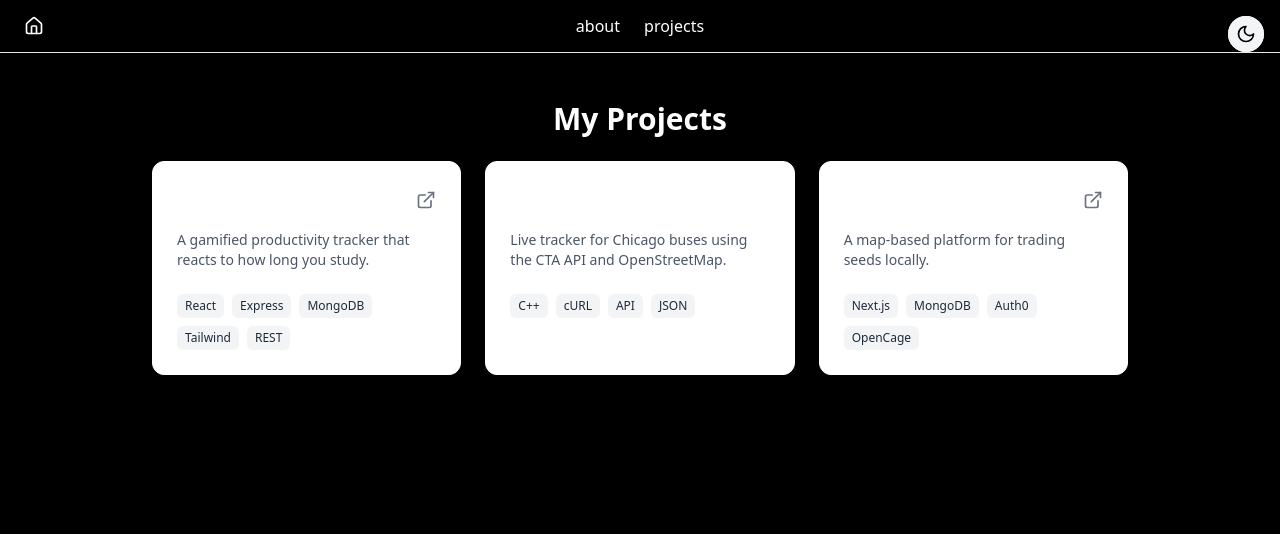
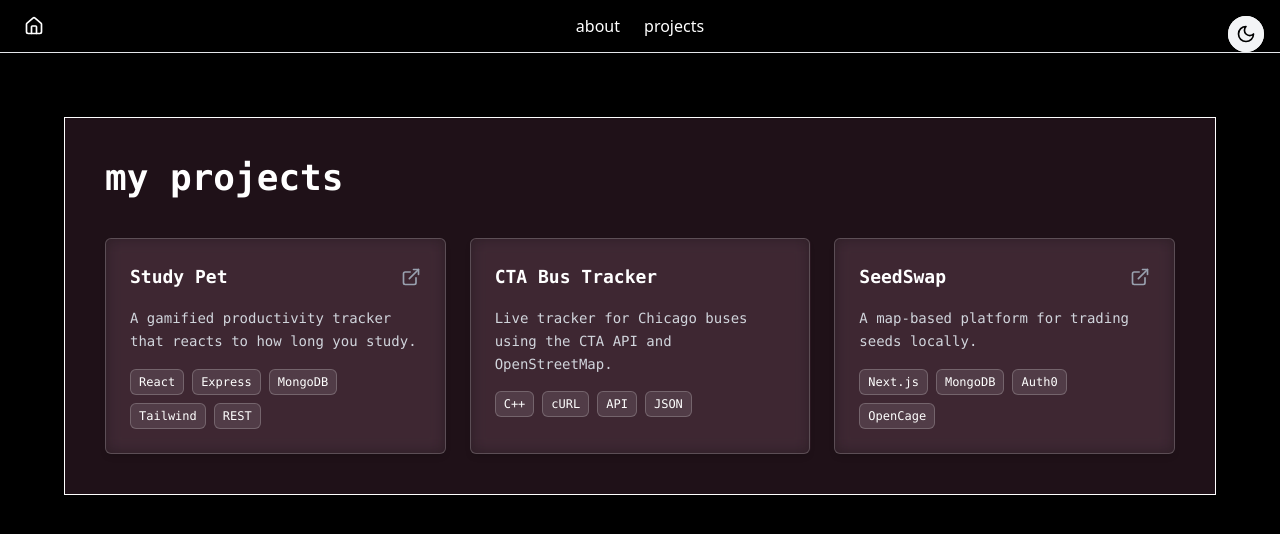
Before and after one commit to portiali/portfolio, a Next.js app in the folder my-app/: page /projects in a window 1280 px wide. Shown: the top 534 px of the page. Built offline with nearby package versions, Linux system fonts and the light colour scheme.

Commit message:
changed themes

```diff
--- a/my-app/src/app/globals.css
+++ b/my-app/src/app/globals.css
@@ -3,29 +3,35 @@
 @tailwind components;
 @tailwind utilities;
 
+
+
+@layer utilities {
+  @keyframes typing {
+    from { width: 0 }
+    to { width: 100% }
+  }
+
+  @keyframes blink {
+    50% { border-color: transparent }
+  }
+
+  .typing {
+    overflow: hidden;
+    white-space: nowrap;
+    border-right: 2px solid white;
+    /* animation: typing 1s steps(19, end) forwards, blink 0.7s step-end 2; */
+    animation: blink 0.7s step-end 3;
+  }
+   .animate-cursor {
+    animation: typing 0.5s blink 0.2s step-end 1;
+  }
+
+  .typing-done{
+    border-right: none;
+  }
+}
 body{
   @apply bg-black text-white dark:bg-white dark:text-black transition-colors duration-300;
   font-family: var(--font-geist-sans), sans-serif;
 
 }
-
-/*
-:root {
-  --background: #171717;
-  --foreground: #ffffff;
-}
-
-
-
-@media (prefers-color-scheme: light) {
-  :root {
-    --background: #0a0a0a;
-    --foreground: #ededed;
-  }
-}
-
-body {
-  background: var(--background);
-  color: var(--foreground);
-  font-family: Arial, Helvetica, sans-serif;
-} */
--- a/my-app/src/app/page.js
+++ b/my-app/src/app/page.js
@@ -1,35 +1,41 @@
-import { Github, Linkedin, Mail, Instagram } from 'lucide-react'
+// import { Github, Linkedin, Mail, Instagram } from 'lucide-react'
 
-export default function Home() {
-  return (
-    <div className="min-h-screen flex items-center justify-center px-4">
-      <div className="max-w-xl w-full bg-white dark:bg-gray-900 shadow-lg rounded-xl p-8 space-y-6 border dark:border-gray-700 text-center">
+// export default function Home() {
+//   return (
+//     <div className=" min-h-screen flex items-center justify-center px-4 bg-black">
+//       <div className="font-mono max-w-xl w-full bg-[rgba(105,58,82,0.3)] border border-white p-8 space-y-6 text-left shadow-lg backdrop-blur-sm">
 
-        {/* Heading */}
-        <h1 className="text-3xl font-bold">hi! it&apos;s portia</h1>
+//         {/* Heading */}
+//         <h1 className="text-4xl font-bold text-white typing">portia li</h1>
 
-        {/* Bio */}
-        <p className="text-gray-700 dark:text-gray-300">
-          i&apos;m a CS student at Northwestern and a developer with a passion for creative technology, interdiscplinary applications, and continuous learning.
-        </p>
+//         {/* Bio */}
+//         <p className="text-gray-300 leading-relaxed">
+//           hi there! i&apos;m a sophomore CS student at Northwestern and a developer with a passion for creative technology, interdisciplinary applications, and continuous learning.
+//         </p>
 
-        {/* Icons row */}
-        <div className="pt-4 flex justify-center gap-6 text-gray-600 dark:text-gray-300">
-          <a href="https://github.com/portiali" target="_blank" rel="noopener noreferrer" aria-label="GitHub">
-            <Github className="w-5 h-5 hover:text-black dark:hover:text-white transition" />
-          </a>
-          <a href="https://linkedin.com/in/portia-li1" target="_blank" rel="noopener noreferrer" aria-label="LinkedIn">
-            <Linkedin className="w-5 h-5 hover:text-blue-600 transition" />
-          </a>
-          <a href="https://instagram.com/portialii" target="_blank" rel="noopener noreferrer" aria-label="Instagram">
-            <Instagram className="w-5 h-5 hover:text-pink-500 transition" />
-          </a>
-          <a href="mailto:portiali530@gmail.com" aria-label="Email">
-            <Mail className="w-5 h-5 hover:text-red-500 transition" />
-          </a>
-        </div>
+//         {/* Icons row */}
+//         <div className="pt-4 flex gap-6 text-gray-400">
+//           <a href="https://github.com/portiali" target="_blank" rel="noopener noreferrer" aria-label="GitHub">
+//             <Github className="w-5 h-5 hover:text-white transition" />
+//           </a>
+//           <a href="https://linkedin.com/in/portia-li1" target="_blank" rel="noopener noreferrer" aria-label="LinkedIn">
+//             <Linkedin className="w-5 h-5 hover:text-blue-400 transition" />
+//           </a>
+//           <a href="https://instagram.com/portialii" target="_blank" rel="noopener noreferrer" aria-label="Instagram">
+//             <Instagram className="w-5 h-5 hover:text-pink-400 transition" />
+//           </a>
+//           <a href="mailto:portiali530@gmail.com" aria-label="Email">
+//             <Mail className="w-5 h-5 hover:text-red-400 transition" />
+//           </a>
+//         </div>
 
-      </div>
-    </div>
-  );
+//       </div>
+//     </div>
+//   )
+// }
+
+import Home from '@/components/Home'
+
+export default function Page() {
+  return <Home />
 }
--- a/my-app/src/app/projects/page.jsx
+++ b/my-app/src/app/projects/page.jsx
@@ -1,10 +1,15 @@
 import ProjectCard from '@/components/ProjectCard'
+import TypingText from '@/components/TypingText'
 
 export default function ProjectsPage() {
   return (
-    <div className="min-h-screen px-6 py-12 max-w-5xl mx-auto space-y-6">
-      <h1 className="text-3xl font-bold text-center mb-6">My Projects</h1>
+    <div className="min-h-screen bg-black px-6 py-16 flex items-start justify-center">
+      <div className="font-mono max-w-6xl w-full bg-[rgba(105,58,82,0.3)] border border-white p-10 shadow-lg backdrop-blur-sm space-y-10">
 
+        {/* Animated Heading */}
+        <TypingText text="my projects" className="text-4xl" />
+
+        {/* Project Grid */}
         <div className="grid grid-cols-1 sm:grid-cols-2 lg:grid-cols-3 gap-6">
           <ProjectCard
             title="Study Pet"
@@ -25,5 +30,6 @@ export default function ProjectsPage() {
           />
         </div>
       </div>
+    </div>
   )
 }
--- /dev/null
+++ b/my-app/src/components/Bio.jsx
@@ -0,0 +1,7 @@
+export default function Bio() {
+  return (
+    <p className="text-gray-300 leading-relaxed">
+      hi there! i&apos;m a sophomore CS student at Northwestern and a developer with a passion for creative technology, interdisciplinary applications, and continuous learning.
+    </p>
+  )
+}
--- /dev/null
+++ b/my-app/src/components/Heading.jsx
@@ -0,0 +1,34 @@
+// // export default function Heading() {
+// //   return (
+// //     <h1 className="text-4xl font-bold text-white typing">
+// //       portia li
+// //     </h1>
+// //   )
+// // }
+
+// 'use client'
+// import { useEffect, useState } from 'react'
+
+// export default function Heading() {
+//   const [done, setDone] = useState(false)
+
+//   useEffect(() => {
+//     const timeout = setTimeout(() => {
+//       setDone(true)
+//     }, 2000) // match the typing animation duration
+
+//     return () => clearTimeout(timeout)
+//   }, [])
+
+//   return (
+//     <h1 className={`text-4xl font-bold text-white ${done ? 'typing-done' : 'typing'}`}>
+//       portia li
+//     </h1>
+//   )
+// }
+
+import TypingText from '@/components/TypingText'
+
+export default function Heading() {
+  return <TypingText text="portia li" />
+}
--- /dev/null
+++ b/my-app/src/components/Home.jsx
@@ -0,0 +1,16 @@
+'use client'
+import Heading from './Heading'
+import Bio from './Bio'
+import SocialIcons from './SocialIcons'
+
+export default function Home() {
+  return (
+    <div className="min-h-screen flex items-center justify-center px-4 bg-black">
+      <div className="font-mono max-w-xl w-full bg-[rgba(105,58,82,0.3)] border border-white p-8 space-y-6 text-left shadow-lg backdrop-blur-sm">
+        <Heading />
+        <Bio />
+        <SocialIcons />
+      </div>
+    </div>
+  )
+}
--- a/my-app/src/components/ProjectCard.jsx
+++ b/my-app/src/components/ProjectCard.jsx
@@ -1,29 +1,33 @@
+
+
 'use client'
-import { Code2, Github, ExternalLink } from 'lucide-react'
+import { Github, ExternalLink } from 'lucide-react'
 
 export default function ProjectCard({ title, description, tools, link }) {
   return (
-    <div className="bg-white dark:bg-gray-900 border dark:border-gray-700 rounded-xl shadow hover:shadow-lg transition p-6 space-y-4">
+    <div className="bg-[rgba(255,255,255,0.05)] border border-white/20 backdrop-blur-sm text-gray-300 p-6 rounded-md shadow-md hover:shadow-lg transition space-y-4">
 
-      {/* Title */}
+      {/* Header */}
       <div className="flex items-center justify-between">
-        <h3 className="text-xl font-semibold">{title}</h3>
+        <h3 className="text-lg font-semibold text-white">{title}</h3>
         {link && (
-          <a href={link} target="_blank" rel="noopener noreferrer">
-            <ExternalLink className="w-5 h-5 text-gray-500 hover:text-blue-500" />
+          <a href={link} target="_blank" rel="noopener noreferrer" aria-label={`${title} external link`}>
+            <ExternalLink className="w-5 h-5 text-gray-400 hover:text-blue-400 transition" />
           </a>
         )}
       </div>
 
       {/* Description */}
-      <p className="text-gray-600 dark:text-gray-300 text-sm">{description}</p>
+      <p className="text-sm leading-relaxed text-gray-300">
+        {description}
+      </p>
 
       {/* Tools */}
-      <div className="flex flex-wrap gap-2 pt-2 text-xs">
+      <div className="flex flex-wrap gap-2 text-xs">
         {tools.map((tool, i) => (
           <span
             key={i}
-            className="bg-gray-100 dark:bg-gray-800 text-gray-800 dark:text-gray-200 px-2 py-1 rounded-md"
+            className="px-2 py-1 bg-white/10 text-white border border-white/20 rounded-md"
           >
             {tool}
           </span>
--- /dev/null
+++ b/my-app/src/components/SocialIcons.jsx
@@ -0,0 +1,20 @@
+import { Github, Linkedin, Mail, Instagram } from 'lucide-react'
+
+export default function SocialIcons() {
+  return (
+    <div className="pt-4 flex gap-6 text-gray-400">
+      <a href="https://github.com/portiali" target="_blank" rel="noopener noreferrer" aria-label="GitHub">
+        <Github className="w-5 h-5 hover:text-white transition" />
+      </a>
+      <a href="https://linkedin.com/in/portia-li1" target="_blank" rel="noopener noreferrer" aria-label="LinkedIn">
+        <Linkedin className="w-5 h-5 hover:text-blue-400 transition" />
+      </a>
+      <a href="https://instagram.com/portialii" target="_blank" rel="noopener noreferrer" aria-label="Instagram">
+        <Instagram className="w-5 h-5 hover:text-pink-400 transition" />
+      </a>
+      <a href="mailto:portiali530@gmail.com" aria-label="Email">
+        <Mail className="w-5 h-5 hover:text-red-400 transition" />
+      </a>
+    </div>
+  )
+}
--- /dev/null
+++ b/my-app/src/components/TypingText.jsx
@@ -0,0 +1,32 @@
+'use client'
+import { useEffect, useRef, useState } from 'react'
+
+export default function TypingText({ text, className = '' }) {
+  const [done, setDone] = useState(false)
+  const ref = useRef()
+
+  // Delay is based on character count
+  useEffect(() => {
+    const timeout = setTimeout(() => {
+      setDone(true)
+    }, text.length * 100 + 200) // ~100ms per char
+
+    return () => clearTimeout(timeout)
+  }, [text])
+
+  const characters = text.length
+  const style = {
+    width: done ? `${characters}ch` : '0',
+    animation: `typing ${characters * 0.1}s steps(${characters}, end) forwards, blink 0.7s step-end 3`,
+  }
+
+  return (
+    <h1
+      ref={ref}
+      className={`font-mono text-4xl font-bold text-white overflow-hidden whitespace-nowrap ${done ? 'typing-done' : 'typing'} ${className}`}
+      style={style}
+    >
+      {text}
+    </h1>
+  )
+}
```
Also changed, not shown: my-app/src/app/about/page.jsx (+86 -19 lines), my-app/src/app/layout.js (+0 -22 lines), my-app/public/profile.jpg (added), 1 other file (tests, documents, lock files or other folders). Lines whose indentation alone changed are shown as unchanged.
